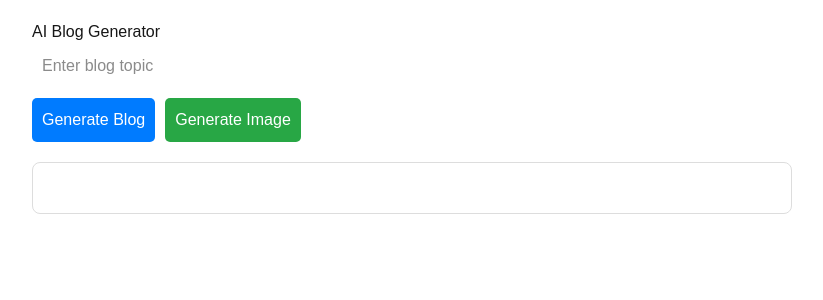
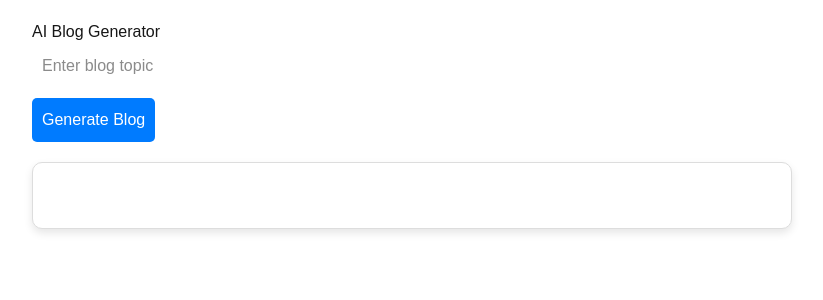
Before and after one commit to Shadmxn/blog-generator, a Next.js app in the folder frontend/: page / in a window 1280 px wide. Shown: the top 300 px of the page, without its empty margins (228-1051 px from the left). Built offline with nearby package versions, Linux system fonts and the light colour scheme.

Commit message:
connect blog generator with DALL-E to implement a blog with both text and images

```diff
--- a/frontend/src/app/page.tsx
+++ b/frontend/src/app/page.tsx
@@ -7,36 +7,27 @@ export default function Home() {
   const [topic, setTopic] = useState("");
   const [content, setContent] = useState("");
   const [loading, setLoading] = useState(false);
-  const [imageLoading, setImageLoading] = useState(false);
   const [imageUrl, setImageUrl] = useState("");
 
   const generateBlog = async () => {
     setLoading(true);
     try {
-      console.log("Generate button clicked!");
+      console.log("Generating blog and image...");
       const res = await axios.post("http://localhost:5001/api/generate", {
         topic,
       });
       console.log("API Response:", res.data);
-      setContent(res.data.content);
+
+      const formattedContent = res.data.content
+        .split("\n\n")
+        .map((para) => `<p style="margin-bottom: 16px;">${para.trim()}</p>`)
+        .join("");
+      setContent(formattedContent);
+      setImageUrl(res.data.imageUrl);
     } catch (error) {
       console.error("Error generating blog:", error);
     }
     setLoading(false);
-  };
-
-  const generateImage = async () => {
-    setImageLoading(true);
-    setImageUrl("");
-    try {
-      const res = await axios.post("http://localhost:5001/api/generate-image", {
-        topic,
-      });
-      setImageUrl(res.data.imageUrl);
-    } catch (error) {
-      console.error("Error generating image:", error);
-    }
-    setImageLoading(false);
   };
 
   return (
@@ -56,7 +47,6 @@ export default function Home() {
         placeholder="Enter blog topic"
         style={{ padding: "10px", width: "100%", marginBottom: "10px" }}
       />
-      <div style={{ display: "flex", gap: "10px" }}>
       <button
         onClick={generateBlog}
         style={{
@@ -71,43 +61,14 @@ export default function Home() {
       >
         {loading ? "Generating Blog..." : "Generate Blog"}
       </button>
-        <button
-          onClick={generateImage}
-          style={{
-            padding: "10px",
-            backgroundColor: "#28a745",
-            color: "white",
-            border: "none",
-            cursor: "pointer",
-            borderRadius: "5px",
-          }}
-          disabled={imageLoading} // ✅ Disable button while loading
-        >
-          {imageLoading ? "Generating Image..." : "Generate Image"}
-        </button>
-      </div>
 
-      {/* {imageLoading && (
+      {loading && (
         <p style={{ marginTop: "10px", color: "#555" }}>
-          ⏳ Generating image, please wait...
+          ⏳ Generating blog and image, please wait...
         </p>
-      )} */}
-
-      {imageUrl && (
-        <img
-          src={imageUrl}
-          alt="Generated Image"
-          style={{
-            width: "100%",
-            maxHeight: "400px",
-            objectFit: "cover",
-            borderRadius: "10px",
-            marginTop: "20px",
-          }}
-        />
       )}
 
-      <BlogPreview title={topic} content={content} />
+      <BlogPreview title={topic} content={content} imageUrl={imageUrl} />
     </div>
   );
 }
--- a/frontend/src/components/BlogPreview.tsx
+++ b/frontend/src/components/BlogPreview.tsx
@@ -1,31 +1,58 @@
 export default function BlogPreview({
   title,
   content,
+  imageUrl,
 }: {
   title: string;
   content: string;
+  imageUrl?: string;
 }) {
   return (
     <div
       style={{
         marginTop: "20px",
-        padding: "20px",
+        padding: "25px",
         border: "1px solid #ddd",
         background: "#fff",
-        borderRadius: "8px",
+        borderRadius: "10px",
         lineHeight: "1.8",
         fontSize: "18px",
         color: "#222",
+        maxWidth: "800px",
+        marginLeft: "auto",
+        marginRight: "auto",
+        boxShadow: "0px 4px 8px rgba(0, 0, 0, 0.1)",
       }}
     >
-      <h2 style={{ fontSize: "24px", marginBottom: "10px", color: "#000" }}>
+      <h2
+        style={{
+          fontSize: "28px",
+          marginBottom: "15px",
+          color: "#000",
+          fontWeight: "bold",
+          textAlign: "center",
+        }}
+      >
         {title}
       </h2>
+
+      {imageUrl && (
+        <img
+          src={imageUrl}
+          alt="Generated Image"
+          style={{
+            width: "100%",
+            maxHeight: "400px",
+            objectFit: "cover",
+            borderRadius: "10px",
+            marginBottom: "20px",
+          }}
+        />
+      )}
+
       <div
         style={{ color: "#222" }}
-        dangerouslySetInnerHTML={{
-          __html: content.replace(/<p>/g, '<p style="margin-bottom: 16px;">'),
-        }}
+        dangerouslySetInnerHTML={{ __html: content }}
       />
     </div>
   );
```
Also changed, not shown: 1 other file (tests, documents, lock files or other folders). Lines whose indentation alone changed are shown as unchanged.
